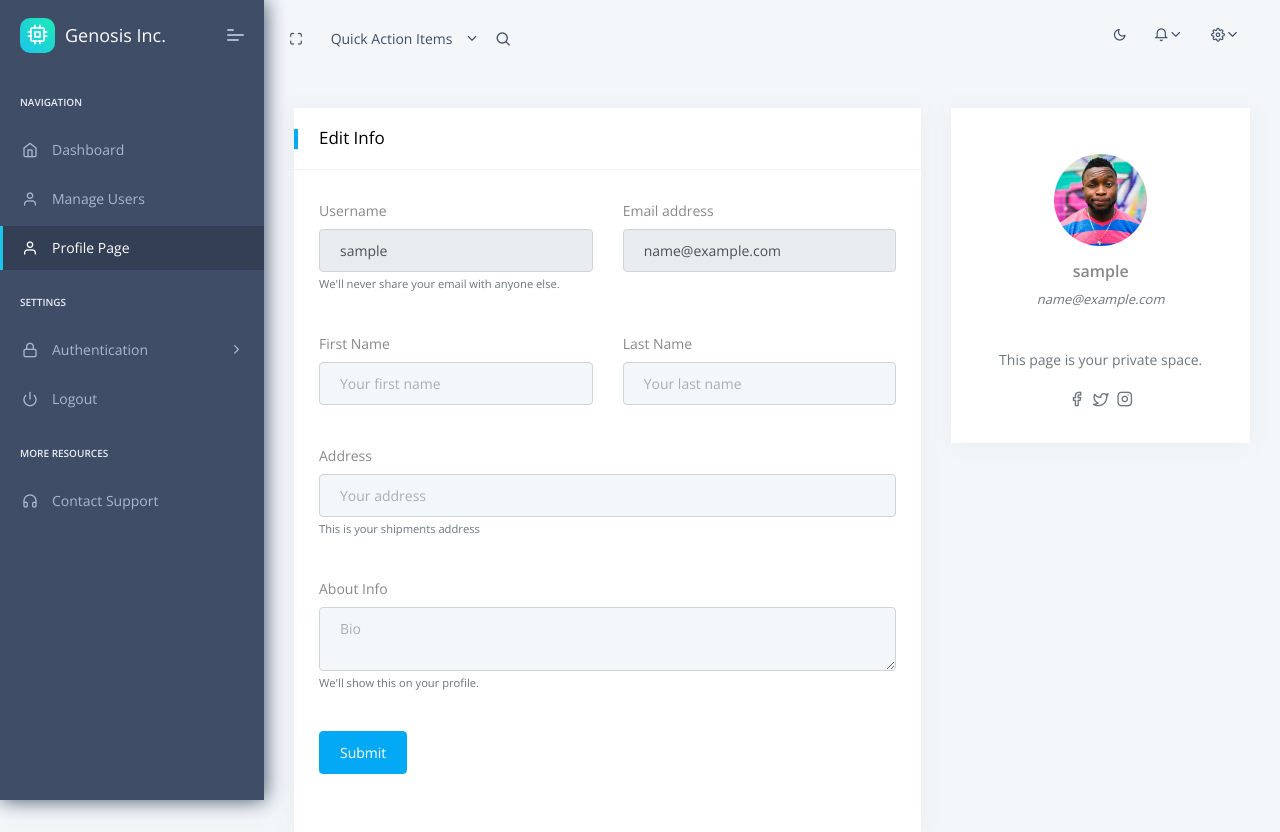
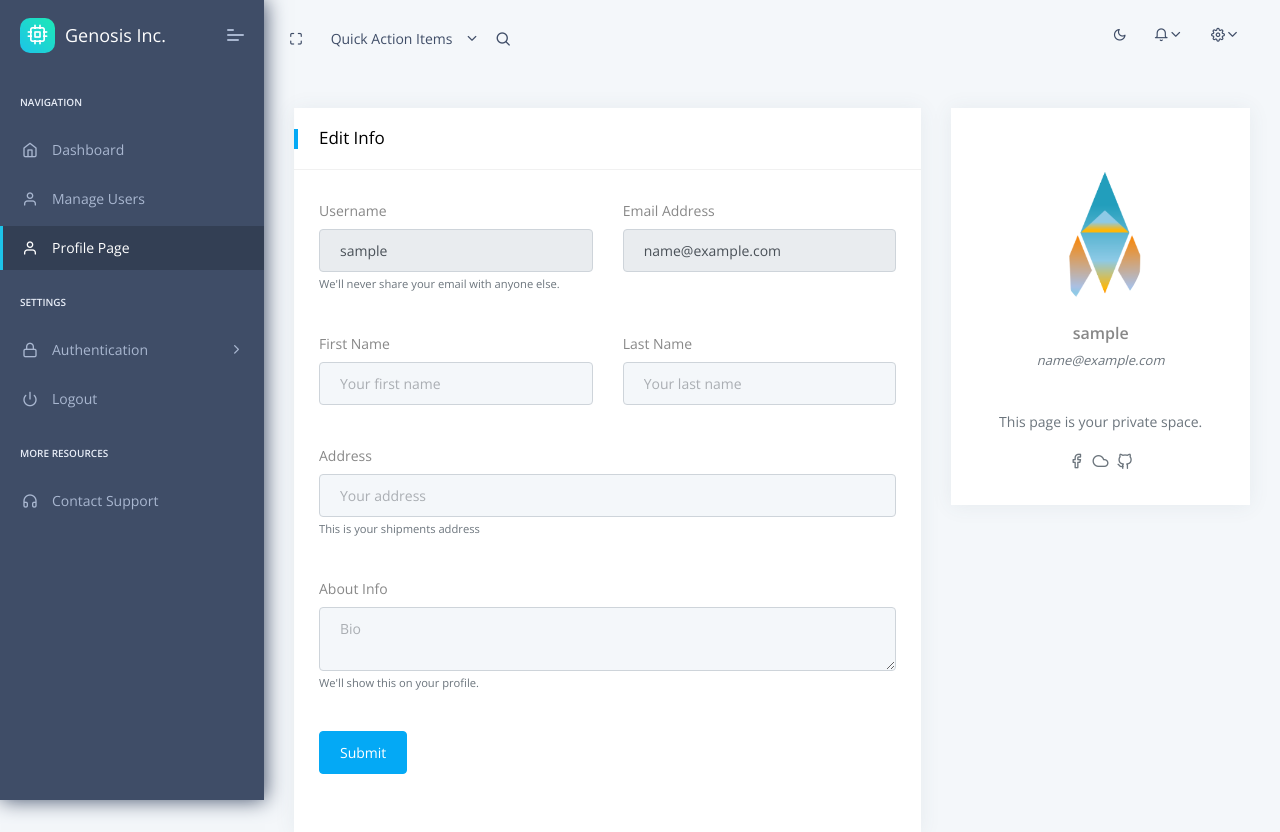
Before and after one commit to Langutang/client-dashboard.github.io, a Django app: page /profile.html in a window 1280 px wide. Shown: the top 832 px of the page. Run offline with Django 3.2, Linux system fonts and the light colour scheme; the visitor is signed in with stand-in values (Sample User, id 1); some libraries are stand-ins or nearby versions.

Commit message:
new edits to profile page

```diff
--- a/apps/templates/home/profile.html
+++ b/apps/templates/home/profile.html
@@ -36,7 +36,7 @@
                                                 <div class="col-sm-6 mb-4">
                                                     <div class="form-group">
                                                         <label {% if not request.user.email %} class="text-danger" {% endif %}
-                                                               for="exampleInputEmail1">Email address</label>
+                                                               for="exampleInputEmail1">Email Address</label>
                                                         <input type="email"
                                                                {% if request.user.email %} readonly value="{{ request.user.email }}" {% endif %}
                                                                class="form-control" id="exampleInputEmail1" aria-describedby="emailHelp" placeholder="Enter email">
@@ -91,7 +91,7 @@
                                         <div class="card-block">
                                             <div class="d-flex align-items-center justify-content-center flex-column">
                                                 <div class="w-50 p-3">
-                                                    <img src="{{ ASSETS_ROOT }}/images/user/profile.jpg" alt="profile image"
+                                                    <img src="{{ ASSETS_ROOT }}/images/user/rocket.png" alt="profile image"
                                                         class="img-fluid rounded-circle">
                                                 </div>
                                                 <div class="text-center">
@@ -114,9 +114,9 @@
                                                 <a href="#" class="h6 text-muted d-block m-1"><i
                                                         class="icon feather icon-facebook"></i></a>
                                                 <a href="#" class="h6 text-muted d-block m-1"><i
-                                                        class="icon feather icon-twitter"></i></a>
+                                                        class="icon feather icon-cloud"></i></a>
                                                 <a href="#" class="h6 text-muted d-block m-1"><i
-                                                        class="icon feather icon-instagram"></i></a>
+                                                        class="icon feather icon-github"></i></a>
 
                                             </div>
                                         </div>
```
Also changed, not shown: apps/static/assets/images/user/rocket.png (added).
